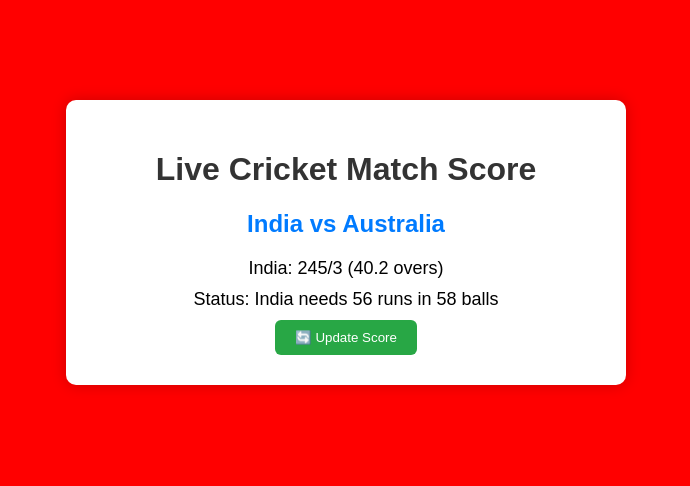
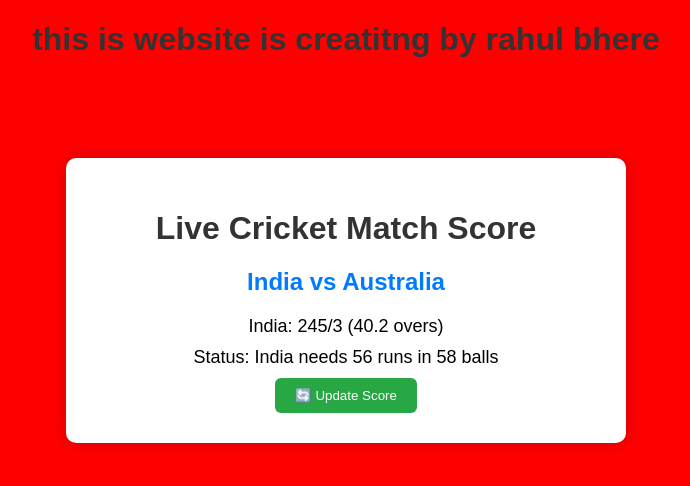
Before and after one commit to Rahulbhere8446/live-score, a plain HTML site: page index.html in a window 1280 px wide. Shown: the whole page, without its empty margins (294-984 px from the left). Drawn offline with Linux system fonts and the light colour scheme.

Commit message:
index.html

```diff
--- a/index.html
+++ b/index.html
@@ -3,6 +3,7 @@
 <head>
   <meta charset="UTF-8" />
   <meta name="viewport" content="width=device-width, initial-scale=1.0"/>
+  <h1>this is website is creatitng by rahul bhere</h1>
   <title>Live Cricket Score</title>
   <link rel="stylesheet" href="style.css" />
 </head>
```
